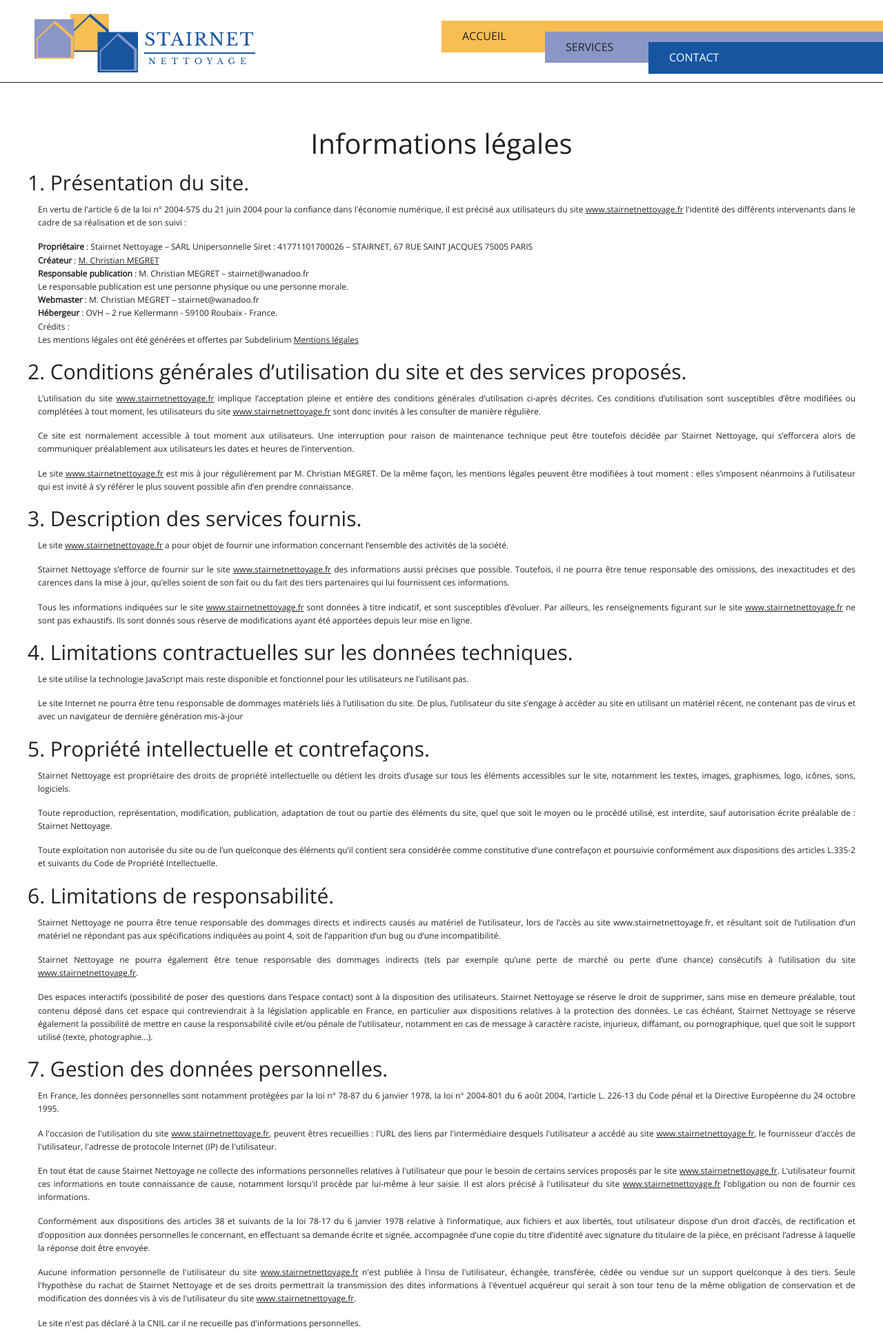
After one commit to edhbr/H1-P2021-DEVT3-SNET, a PHP site: page /pages/mentions.php in a window 1280 px wide. The commit adds this page. Shown: the top 1930 px of the page at 69% size. Run offline with PHP 8.4, Linux system fonts and the light colour scheme.

Commit message:
add legal stuff

```diff
--- a/index.php
+++ b/index.php
@@ -4,7 +4,9 @@
   <meta charset="utf-8" />
   <meta name="viewport" content="width=device-width, initial-scale=1.0"/>
   <title>Stairnet - Accueil</title>
-  <link href="https://fonts.googleapis.com/css?family=Libre+Baskerville|Open+Sans" rel="stylesheet">
+  <link rel="icon" type="image/icon" href="images/favicon.ico" />
+  <link rel="shortcut icon" type="image/x-icon" href="images/favicon.ico" />
+  <link href="https://fonts.googleapis.com/css?family=Libre+Baskerville|Open+Sans" rel="stylesheet" />
   <link rel="stylesheet" href="styles/hamburgers.min.css" />
   <link rel="stylesheet" href="styles/foundation.min.css" />
   <link rel="stylesheet" href="styles/style.css" />
--- /dev/null
+++ b/pages/mentions.php
@@ -0,0 +1,153 @@
+<!DOCTYPE html>
+<html lang="fr">
+<head>
+  <meta charset="utf-8" />
+  <meta name="viewport" content="width=device-width, initial-scale=1.0"/>
+  <base href="../" />
+  <title>Stairnet - Mentions légales</title>
+  <link href="https://fonts.googleapis.com/css?family=Libre+Baskerville|Open+Sans" rel="stylesheet">
+  <link rel="stylesheet" href="styles/hamburgers.min.css" />
+  <link rel="stylesheet" href="styles/foundation.min.css" />
+  <link rel="stylesheet" href="styles/style.css" />
+  <noscript><style>.jsNeeded{ display: block !important; }</style></noscript>
+</head>
+<body>
+  <?php include("../views/header/header.php"); ?>
+  <main class="row mentions">
+    <h1>Informations légales</h1>
+    <h2>1. Présentation du site.</h2>
+    <p>
+      En vertu de l'article 6 de la loi n° 2004-575 du 21 juin 2004 pour la confiance dans l'économie numérique, il est précisé aux utilisateurs du site <a href="http://www.stairnetnettoyage.fr/">www.stairnetnettoyage.fr</a> l'identité des différents intervenants dans le cadre de sa réalisation et de son suivi :
+    </p>
+    <p>
+      <strong>Propriétaire</strong> : Stairnet Nettoyage – SARL Unipersonnelle Siret : 41771101700026 – STAIRNET, 67 RUE SAINT JACQUES 75005 PARIS<br/>
+      <strong>Créateur</strong> : <a href="www.stairnetnettoyage.fr">M. Christian MEGRET</a><br/>
+      <strong>Responsable publication</strong> : M. Christian MEGRET – stairnet@wanadoo.fr<br/>
+      Le responsable publication est une personne physique ou une personne morale.<br/>
+      <strong>Webmaster</strong> : M. Christian MEGRET – stairnet@wanadoo.fr<br/>
+      <strong>Hébergeur</strong> : OVH – 2 rue Kellermann - 59100 Roubaix - France.<br/>
+      Crédits : <br/>
+      Les mentions légales ont été générées et offertes par Subdelirium <a target="_blank" href="http://www.subdelirium.com/generateur-de-mentions-legales/">Mentions légales</a>
+    </p>
+    <h2>2. Conditions générales d’utilisation du site et des services proposés.</h2>
+    <p>
+      L’utilisation du site <a href="http://www.stairnetnettoyage.fr/">www.stairnetnettoyage.fr</a> implique l’acceptation pleine et entière des conditions générales d’utilisation ci-après décrites. Ces conditions d’utilisation sont susceptibles d’être modifiées ou complétées à tout moment, les utilisateurs du site <a href="http://www.stairnetnettoyage.fr/">www.stairnetnettoyage.fr</a> sont donc invités à les consulter de manière régulière.
+    </p>
+    <p>
+      Ce site est normalement accessible à tout moment aux utilisateurs. Une interruption pour raison de maintenance technique peut être toutefois décidée par Stairnet Nettoyage, qui s’efforcera alors de communiquer préalablement aux utilisateurs les dates et heures de l’intervention.
+    </p>
+    <p>
+      Le site <a href="http://www.stairnetnettoyage.fr/">www.stairnetnettoyage.fr</a> est mis à jour régulièrement par M. Christian MEGRET. De la même façon, les mentions légales peuvent être modifiées à tout moment : elles s’imposent néanmoins à l’utilisateur qui est invité à s’y référer le plus souvent possible afin d’en prendre connaissance.
+    </p>
+    <h2>3. Description des services fournis.</h2>
+    <p>
+      Le site <a href="http://www.stairnetnettoyage.fr/">www.stairnetnettoyage.fr</a> a pour objet de fournir une information concernant l’ensemble des activités de la société.
+    </p>
+    <p>
+      Stairnet Nettoyage s’efforce de fournir sur le site <a href="http://www.stairnetnettoyage.fr/">www.stairnetnettoyage.fr</a> des informations aussi précises que possible. Toutefois, il ne pourra être tenue responsable des omissions, des inexactitudes et des carences dans la mise à jour, qu’elles soient de son fait ou du fait des tiers partenaires qui lui fournissent ces informations.
+    </p>
+    <p>
+      Tous les informations indiquées sur le site <a href="http://www.stairnetnettoyage.fr/">www.stairnetnettoyage.fr</a> sont données à titre indicatif, et sont susceptibles d’évoluer. Par ailleurs, les renseignements figurant sur le site <a href="http://www.stairnetnettoyage.fr/">www.stairnetnettoyage.fr</a> ne sont pas exhaustifs. Ils sont donnés sous réserve de modifications ayant été apportées depuis leur mise en ligne.
+    </p>
+    <h2>4. Limitations contractuelles sur les données techniques.</h2>
+    <p>
+      Le site utilise la technologie JavaScript mais reste disponible et fonctionnel pour les utilisateurs ne l'utilisant pas.
+    </p>
+    <p>
+      Le site Internet ne pourra être tenu responsable de dommages matériels liés à l’utilisation du site. De plus, l’utilisateur du site s’engage à accéder au site en utilisant un matériel récent, ne contenant pas de virus et avec un navigateur de dernière génération mis-à-jour
+    </p>
+    <h2>5. Propriété intellectuelle et contrefaçons.</h2>
+    <p>
+      Stairnet Nettoyage est propriétaire des droits de propriété intellectuelle ou détient les droits d’usage sur tous les éléments accessibles sur le site, notamment les textes, images, graphismes, logo, icônes, sons, logiciels.
+    </p>
+    <p>
+      Toute reproduction, représentation, modification, publication, adaptation de tout ou partie des éléments du site, quel que soit le moyen ou le procédé utilisé, est interdite, sauf autorisation écrite préalable de : Stairnet Nettoyage.
+    </p>
+    <p>
+      Toute exploitation non autorisée du site ou de l’un quelconque des éléments qu’il contient sera considérée comme constitutive d’une contrefaçon et poursuivie conformément aux dispositions des articles L.335-2 et suivants du Code de Propriété Intellectuelle.
+    </p>
+    <h2>6. Limitations de responsabilité.</h2>
+    <p>
+      Stairnet Nettoyage ne pourra être tenue responsable des dommages directs et indirects causés au matériel de l’utilisateur, lors de l’accès au site www.stairnetnettoyage.fr, et résultant soit de l’utilisation d’un matériel ne répondant pas aux spécifications indiquées au point 4, soit de l’apparition d’un bug ou d’une incompatibilité.
+    </p>
+    <p>
+      Stairnet Nettoyage ne pourra également être tenue responsable des dommages indirects (tels par exemple qu’une perte de marché ou perte d’une chance) consécutifs à l’utilisation du site <a href="http://www.stairnetnettoyage.fr/">www.stairnetnettoyage.fr</a>.
+    </p>
+    <p>
+      Des espaces interactifs (possibilité de poser des questions dans l’espace contact) sont à la disposition des utilisateurs. Stairnet Nettoyage se réserve le droit de supprimer, sans mise en demeure préalable, tout contenu déposé dans cet espace qui contreviendrait à la législation applicable en France, en particulier aux dispositions relatives à la protection des données. Le cas échéant, Stairnet Nettoyage se réserve également la possibilité de mettre en cause la responsabilité civile et/ou pénale de l’utilisateur, notamment en cas de message à caractère raciste, injurieux, diffamant, ou pornographique, quel que soit le support utilisé (texte, photographie…).
+    </p>
+    <h2>7. Gestion des données personnelles.</h2>
+    <p>
+      En France, les données personnelles sont notamment protégées par la loi n° 78-87 du 6 janvier 1978, la loi n° 2004-801 du 6 août 2004, l'article L. 226-13 du Code pénal et la Directive Européenne du 24 octobre 1995.
+    </p>
+    <p>
+      A l'occasion de l'utilisation du site <a href="http://www.stairnetnettoyage.fr/">www.stairnetnettoyage.fr</a>, peuvent êtres recueillies : l'URL des liens par l'intermédiaire desquels l'utilisateur a accédé au site <a href="http://www.stairnetnettoyage.fr/">www.stairnetnettoyage.fr</a>, le fournisseur d'accès de l'utilisateur, l'adresse de protocole Internet (IP) de l'utilisateur.
+    </p>
+    <p>
+      En tout état de cause Stairnet Nettoyage ne collecte des informations personnelles relatives à l'utilisateur que pour le besoin de certains services proposés par le site <a href="http://www.stairnetnettoyage.fr/">www.stairnetnettoyage.fr</a>. L'utilisateur fournit ces informations en toute connaissance de cause, notamment lorsqu'il procède par lui-même à leur saisie. Il est alors précisé à l'utilisateur du site <a href="http://www.stairnetnettoyage.fr/">www.stairnetnettoyage.fr</a> l’obligation ou non de fournir ces informations.
+    </p>
+    <p>
+      Conformément aux dispositions des articles 38 et suivants de la loi 78-17 du 6 janvier 1978 relative à l’informatique, aux fichiers et aux libertés, tout utilisateur dispose d’un droit d’accès, de rectification et d’opposition aux données personnelles le concernant, en effectuant sa demande écrite et signée, accompagnée d’une copie du titre d’identité avec signature du titulaire de la pièce, en précisant l’adresse à laquelle la réponse doit être envoyée.
+    </p>
+    <p>
+      Aucune information personnelle de l'utilisateur du site <a href="http://www.stairnetnettoyage.fr/">www.stairnetnettoyage.fr</a> n'est publiée à l'insu de l'utilisateur, échangée, transférée, cédée ou vendue sur un support quelconque à des tiers. Seule l'hypothèse du rachat de Stairnet Nettoyage et de ses droits permettrait la transmission des dites informations à l'éventuel acquéreur qui serait à son tour tenu de la même obligation de conservation et de modification des données vis à vis de l'utilisateur du site <a href="http://www.stairnetnettoyage.fr/">www.stairnetnettoyage.fr</a>.
+    </p>
+    <p>
+      Le site n'est pas déclaré à la CNIL car il ne recueille pas d'informations personnelles.
+    </p>
+    <p>
+      Les bases de données sont protégées par les dispositions de la loi du 1er juillet 1998 transposant la directive 96/9 du 11 mars 1996 relative à la protection juridique des bases de données.
+    </p>
+    <h2>8. Liens hypertextes et cookies.</h2>
+    <p>
+      Le site <a href="http://www.stairnetnettoyage.fr/">www.stairnetnettoyage.fr</a> contient un certain nombre de liens hypertextes vers d’autres sites, mis en place avec l’autorisation de Stairnet Nettoyage. Cependant, Stairnet Nettoyage n’a pas la possibilité de vérifier le contenu des sites ainsi visités, et n’assumera en conséquence aucune responsabilité de ce fait.
+    </p>
+    <p>
+      La navigation sur le site <a href="http://www.stairnetnettoyage.fr/">www.stairnetnettoyage.fr</a> est susceptible de provoquer l’installation de cookie(s) sur l’ordinateur de l’utilisateur. Un cookie est un fichier de petite taille, qui ne permet pas l’identification de l’utilisateur, mais qui enregistre des informations relatives à la navigation d’un ordinateur sur un site. Les données ainsi obtenues visent à faciliter la navigation ultérieure sur le site, et ont également vocation à permettre diverses mesures de fréquentation.
+    </p>
+    <p>
+      Le refus d’installation d’un cookie peut entraîner l’impossibilité d’accéder à certains services. L’utilisateur peut toutefois configurer son ordinateur de la manière suivante, pour refuser l’installation des cookies :
+    </p>
+    <p>
+      Sous Internet Explorer : onglet outil (pictogramme en forme de rouage en haut a droite) / options internet. Cliquez sur Confidentialité et choisissez Bloquer tous les cookies. Validez sur Ok.
+    </p>
+    <p>
+      Sous Firefox : en haut de la fenêtre du navigateur, cliquez sur le bouton Firefox, puis aller dans l'onglet Options. Cliquer sur l'onglet Vie privée.
+      Paramétrez les Règles de conservation sur :  utiliser les paramètres personnalisés pour l'historique. Enfin décochez-la pour  désactiver les cookies.
+    </p>
+    <p>
+      Sous Safari : Cliquez en haut à droite du navigateur sur le pictogramme de menu (symbolisé par un rouage). Sélectionnez Paramètres. Cliquez sur Afficher les paramètres avancés. Dans la section "Confidentialité", cliquez sur Paramètres de contenu. Dans la section "Cookies", vous pouvez bloquer les cookies.
+    </p>
+    <p>
+      Sous Chrome : Cliquez en haut à droite du navigateur sur le pictogramme de menu (symbolisé par trois lignes horizontales). Sélectionnez Paramètres. Cliquez sur Afficher les paramètres avancés. Dans la section "Confidentialité", cliquez sur préférences.  Dans l'onglet "Confidentialité", vous pouvez bloquer les cookies.
+    </p>
+    <h2>9. Droit applicable et attribution de juridiction.</h2>
+    <p>
+      Tout litige en relation avec l’utilisation du site <a href="http://www.stairnetnettoyage.fr/">www.stairnetnettoyage.fr</a> est soumis au droit français. Il est fait attribution exclusive de juridiction aux tribunaux compétents de Paris.
+    </p>
+    <h2>10. Les principales lois concernées.</h2>
+    <p>
+      Loi n° 78-17 du 6 janvier 1978, notamment modifiée par la loi n° 2004-801 du 6 août 2004 relative à l'informatique, aux fichiers et aux libertés.
+    </p>
+    <p>
+      Loi n° 2004-575 du 21 juin 2004 pour la confiance dans l'économie numérique.
+    </p>
+    <h2>11. Lexique.</h2>
+    <p>
+      Utilisateur : Internaute se connectant, utilisant le site susnommé.
+    </p>
+    <p>
+      Informations personnelles : « les informations qui permettent, sous quelque forme que ce soit, directement ou non, l'identification des personnes physiques auxquelles elles s'appliquent » (article 4 de la loi n° 78-17 du 6 janvier 1978).
+    </p>
+  </main>
+  <?php include("../views/footer/footer.php"); ?>
+  <!-- scripts -->
+  <script type="text/javascript" src="scripts/vendor/jquery.js"></script>
+  <script type="text/javascript" src="scripts/vendor/what-input.js"></script>
+  <script type="text/javascript" src="scripts/vendor/foundation.min.js"></script>
+  <script type="text/javascript" src="scripts/main.js"></script>
+  <script>
+    $(document).foundation();
+  </script>
+</body>
+</html>
--- a/sitemap.xml
+++ b/sitemap.xml
@@ -22,4 +22,7 @@
   <url>
     <loc>https://www.stairnetnettoyage.fr/pages/contact.php</loc>
   </url>
+  <url>
+    <loc>https://www.stairnetnettoyage.fr/pages/mentions.php</loc>
+  </url>
 </urlset>
--- a/src/scss/app.scss
+++ b/src/scss/app.scss
@@ -5,6 +5,7 @@
 @import "index/_indexAnim.scss";
 @import "contact/_contact.scss";
 @import "services/_services.scss";
+@import "mentions/_mentions.scss";
 
 body{
 	margin: 0;
--- a/styles/style.css
+++ b/styles/style.css
@@ -546,6 +546,34 @@ main.services div.servicesSlider.ponctu {
     background-position: 3375px 100%;
   }
 }
+main.mentions {
+  margin-top: 60px;
+  margin-bottom: 60px;
+}
+main.mentions h1, main.mentions h2 {
+  color: #212121;
+  font-family: inherit;
+}
+main.mentions h1 {
+  text-align: center;
+  font-size: 40px;
+}
+main.mentions h2 {
+  font-size: 30px;
+}
+main.mentions a {
+  color: inherit;
+  text-decoration: underline;
+}
+main.mentions a:hover {
+  text-decoration: none;
+}
+main.mentions p {
+  margin-left: 15px;
+  text-align: justify;
+  font-size: 12px;
+}
+
 body {
   margin: 0;
   padding: 0;
--- a/views/footer/footer.php
+++ b/views/footer/footer.php
@@ -19,7 +19,7 @@
     <li class="small-12 medium-4 columns">
       <ul>
         <li class="title">Autres</li>
-        <li><a href="#" title="mentions_legales">Mentions légales</a></li>
+        <li><a href="pages/mentions.php" title="mentions_legales">Mentions légales</a></li>
         <li>© Copyright</li>
         <li>All Rights Reserved 2017</li>
       </ul>
```
Also changed, not shown: src/scss/mentions/_mentions.scss (added, +30 -0 lines), images/favicon.ico (added), 1 other file.
